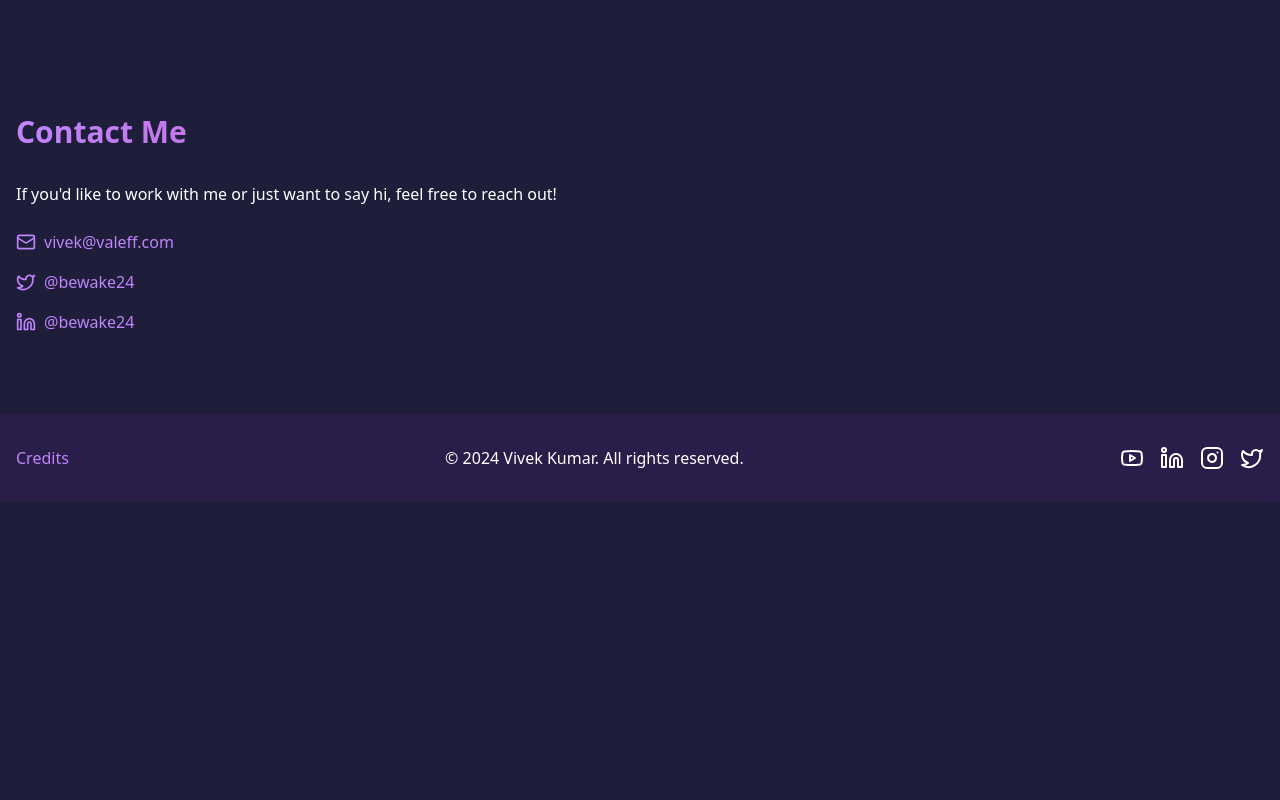
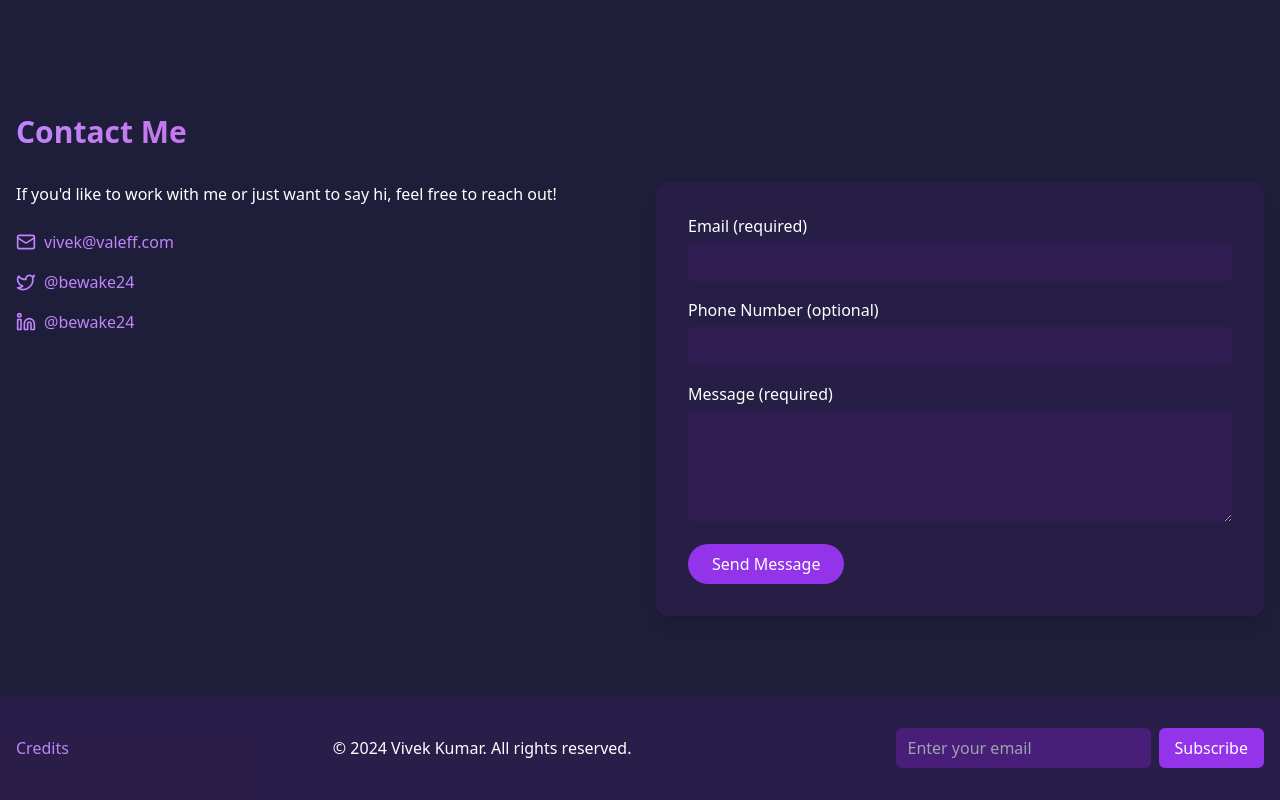
Before and after one commit to bewake24/typescript-bewake-portfolio, a React (Vite) app: page / in a window 1280 px wide. Shown: the part 4344-5144 px from the top of the page. Before the commit the page ends 4846 px from the top, so only its background shows below. Built offline with nearby package versions, Linux system fonts and the light colour scheme.

Commit message:
Add contact form and newsletter

```diff
--- a/src/components/Contact.tsx
+++ b/src/components/Contact.tsx
@@ -1,24 +1,122 @@
-import React from 'react';
+import React, { useState, useEffect } from 'react';
 import { Mail, Twitter, Linkedin } from 'lucide-react';
 
 const Contact = () => {
+  const [email, setEmail] = useState('');
+  const [phone, setPhone] = useState('');
+  const [message, setMessage] = useState('');
+  const [formStatus, setFormStatus] = useState('');
+  const [visible, setVisible] = useState(false); // To control message visibility
+
+  const handleSubmit = (e: React.FormEvent) => {
+    e.preventDefault();
+    console.log('Form submitted:', { email, phone, message });
+
+    setFormStatus('Message sent successfully!');
+    setVisible(true); // Show the confirmation message
+
+    setEmail('');
+    setPhone('');
+    setMessage('');
+
+    // Hide the message after 3 seconds with smooth animation
+    setTimeout(() => setVisible(false), 3000);
+  };
+
   return (
     <section id="contact" className="py-20">
       <h2 className="text-3xl font-bold mb-8 gradient-text">Contact Me</h2>
-      <p className="mb-6">If you'd like to work with me or just want to say hi, feel free to reach out!</p>
+      <div className="flex flex-col md:flex-row gap-8">
+        {/* Left Section - Contact Links */}
+        <div className="md:w-1/2">
+          <p className="mb-6">
+            If you'd like to work with me or just want to say hi, feel free to reach out!
+          </p>
           <div className="space-y-4">
-        <a href="mailto:vivek@valeff.com" className="flex items-center space-x-2 text-purple-400 hover:underline transition-all duration-300 ease-in-out transform hover:translate-x-2">
+            <a
+              href="mailto:vivek@valeff.com"
+              className="flex items-center space-x-2 text-purple-400 hover:underline"
+            >
               <Mail size={20} />
               <span>vivek@valeff.com</span>
             </a>
-        <a href="https://twitter.com/bewake24" target="_blank" rel="noopener noreferrer" className="flex items-center space-x-2 text-purple-400 hover:underline transition-all duration-300 ease-in-out transform hover:translate-x-2">
+            <a
+              href="https://twitter.com/bewake24"
+              target="_blank"
+              rel="noopener noreferrer"
+              className="flex items-center space-x-2 text-purple-400 hover:underline"
+            >
               <Twitter size={20} />
               <span>@bewake24</span>
             </a>
-        <a href="https://linkedin.com/in/bewake24" target="_blank" rel="noopener noreferrer" className="flex items-center space-x-2 text-purple-400 hover:underline transition-all duration-300 ease-in-out transform hover:translate-x-2">
+            <a
+              href="https://linkedin.com/in/bewake24"
+              target="_blank"
+              rel="noopener noreferrer"
+              className="flex items-center space-x-2 text-purple-400 hover:underline"
+            >
               <Linkedin size={20} />
               <span>@bewake24</span>
             </a>
+          </div>
+        </div>
+
+        {/* Right Section - Contact Form */}
+        <div className="md:w-1/2">
+          <div className="p-8 bg-purple-800 bg-opacity-10 rounded-xl shadow-lg">
+            <form onSubmit={handleSubmit} className="space-y-4 relative">
+              <div>
+                <label htmlFor="email" className="block mb-1">Email (required)</label>
+                <input
+                  type="email"
+                  id="email"
+                  value={email}
+                  onChange={(e) => setEmail(e.target.value)}
+                  required
+                  className="w-full px-3 py-2 bg-purple-900 bg-opacity-20 rounded-md focus:outline-none focus:ring-2 focus:ring-purple-600"
+                />
+              </div>
+              <div>
+                <label htmlFor="phone" className="block mb-1">Phone Number (optional)</label>
+                <input
+                  type="tel"
+                  id="phone"
+                  value={phone}
+                  onChange={(e) => setPhone(e.target.value)}
+                  className="w-full px-3 py-2 bg-purple-900 bg-opacity-20 rounded-md focus:outline-none focus:ring-2 focus:ring-purple-600"
+                />
+              </div>
+              <div>
+                <label htmlFor="message" className="block mb-1">Message (required)</label>
+                <textarea
+                  id="message"
+                  value={message}
+                  onChange={(e) => setMessage(e.target.value)}
+                  required
+                  rows={4}
+                  className="w-full px-3 py-2 bg-purple-900 bg-opacity-20 rounded-md focus:outline-none focus:ring-2 focus:ring-purple-600"
+                ></textarea>
+              </div>
+              <div className="flex items-center space-x-4">
+                <button
+                  type="submit"
+                  className="px-6 py-2 bg-purple-600 text-white rounded-full hover:bg-purple-700 transition-colors"
+                >
+                  Send Message
+                </button>
+                {formStatus && (
+                  <p
+                    className={`transition-opacity duration-1000 ${
+                      visible ? 'opacity-100' : 'opacity-0'
+                    } text-green-400`}
+                  >
+                    {formStatus}
+                  </p>
+                )}
+              </div>
+            </form>
+          </div>
+        </div>
       </div>
     </section>
   );
--- a/src/components/Footer.tsx
+++ b/src/components/Footer.tsx
@@ -1,49 +1,41 @@
-import { Link } from "react-router-dom";
-import { twitterURL, youtubeURL, linkedinURL } from "../assets";
-import { Youtube, Instagram, Twitter, Linkedin } from "lucide-react";
+import React, { useState } from 'react';
+import {Link }from 'react-router-dom';
 
 const Footer = () => {
-  const year = new Date().getFullYear();
+  const [email, setEmail] = useState('');
+  const [subscriptionStatus, setSubscriptionStatus] = useState('');
+
+  const handleSubscribe = (e: React.FormEvent) => {
+    e.preventDefault();
+    // Here you would typically send the email to a server for newsletter subscription
+    console.log('Subscribed email:', email);
+    setSubscriptionStatus('Thank you for subscribing!');
+    setEmail('');
+  };
 
   return (
     <footer className="bg-purple-900 bg-opacity-20 py-8">
       <div className="container mx-auto px-4">
         <div className="flex flex-col md:flex-row justify-between items-center">
           <Link to="/credits" className=" text-md text-purple-400 ease-in-out transform hover:scale-110" >Credits</Link>
-          <p>&copy; {year} Vivek Kumar. All rights reserved.</p>
-          <div className="flex space-x-4 mt-4 md:mt-0">
-            <a
-              href={youtubeURL}
-              target="_blank"
-              rel="noopener noreferrer"
-              className="text-white hover:text-purple-400 transition-all duration-300 ease-in-out transform hover:scale-110"
-            >
-              <Youtube size={24} />
-            </a>
-            <a
-              href={linkedinURL}
-              target="_blank"
-              rel="noopener noreferrer"
-              className="text-white hover:text-purple-400 transition-all duration-300 ease-in-out transform hover:scale-110"
-            >
-              <Linkedin size={24} />
-            </a>
-            <a
-              href="https://instagram.com/bewake24"
-              target="_blank"
-              rel="noopener noreferrer"
-              className="text-white hover:text-purple-400 transition-all duration-300 ease-in-out transform hover:scale-110"
-            >
-              <Instagram size={24} />
-            </a>
-            <a
-              href={twitterURL}
-              target="_blank"
-              rel="noopener noreferrer"
-              className="text-white hover:text-purple-400 transition-all duration-300 ease-in-out transform hover:scale-110"
-            >
-              <Twitter size={24} />
-            </a>
+          <p>&copy; 2024 Vivek Kumar. All rights reserved.</p>
+          <div className="mt-4 md:mt-0">
+            <form onSubmit={handleSubscribe} className="flex space-x-2">
+              <input
+                type="email"
+                value={email}
+                onChange={(e) => setEmail(e.target.value)}
+                placeholder="Enter your email"
+                required
+                className="px-3 py-2 bg-purple-800 bg-opacity-50 rounded-md focus:outline-none focus:ring-2 focus:ring-purple-600"
+              />
+              <button type="submit" className="px-4 py-2 bg-purple-600 text-white rounded-md hover:bg-purple-700 transition-colors">
+                Subscribe
+              </button>
+            </form>
+            {subscriptionStatus && (
+              <p className="mt-2 text-sm text-green-400">{subscriptionStatus}</p>
+            )}
           </div>
         </div>
       </div>
@@ -52,3 +44,8 @@ const Footer = () => {
 };
 
 export default Footer;
+
+
+
+
+// {/* <Link to="/credits" className=" text-md text-purple-400 ease-in-out transform hover:scale-110" >Credits</Link> */}
--- a/src/components/Projects.tsx
+++ b/src/components/Projects.tsx
@@ -15,7 +15,7 @@ const Projects = () => {
           >
             <img
               src={project.thumbnail}
-              alt={"post.title"}
+              alt={"Thumbnail of project"}
               className="w-full object-cover"
             />
             <div key={index} className="p-6">
--- a/src/components/Skills.tsx
+++ b/src/components/Skills.tsx
@@ -1,4 +1,4 @@
-import React from 'react';
+
 import { Code, Database, Server } from 'lucide-react';
 
 const Skills = () => {
```
Lines whose indentation alone changed are shown as unchanged.
